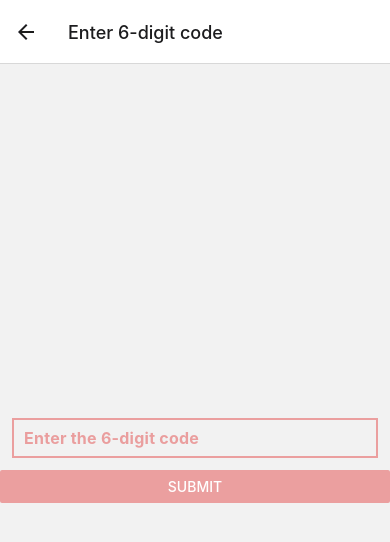
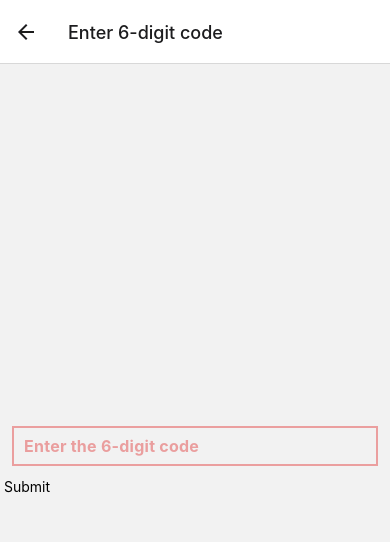
Before and after one commit to Craving-App/expo-mobile-mvp, a React Native app: screen /EnterEmailCode in a window 390 px wide. Shown: the top 542 px of the page. Built offline with nearby package versions, Linux system fonts and the light colour scheme.

Commit message:
create a reusable component for buttons

```diff
--- a/Screens/EnterEmail.js
+++ b/Screens/EnterEmail.js
@@ -1,8 +1,12 @@
 import React from "react";
-import { View, StyleSheet, TextInput, Button } from "react-native";
+import { View, StyleSheet, TextInput } from "react-native";
+import Button from "../components/Button";
 
 const EnterEmail = ({ navigation }) => {
     const [text, onChangeText] = React.useState(null);
+    const onPress = () => {
+        navigation.navigate("EnterEmailCode");
+    };
     return (
         <View style={styles.view}>
             <TextInput
@@ -12,11 +16,7 @@ const EnterEmail = ({ navigation }) => {
                 placeholder="Enter a valid email"
                 keyboardType="email-address"
             />
-            <Button
-                color="rgba(222,33,33,0.4)"
-                title="Submit"
-                onPress={() => navigation.navigate("EnterEmailCode")}
-            />
+            <Button text="Submit" onPress={onPress} />
         </View>
     );
 };
--- a/Screens/EnterEmailCode.js
+++ b/Screens/EnterEmailCode.js
@@ -1,8 +1,13 @@
 import React from "react";
-import { View, StyleSheet, TextInput, Alert, Button } from "react-native";
+import { View, StyleSheet, TextInput, Alert } from "react-native";
+import Button from "../components/Button";
 
 const EnterEmailCode = ({ navigation }) => {
     const [text, onChangeText] = React.useState(null);
+
+    const onPress = () => {
+        alert("pressed");
+    };
     return (
         <View style={styles.view}>
             <TextInput
@@ -12,11 +17,7 @@ const EnterEmailCode = ({ navigation }) => {
                 placeholder="Enter the 6-digit code"
                 keyboardType="numeric"
             />
-            <Button
-                color="rgba(222,33,33,0.4)"
-                title="Submit"
-                onPress={() => Alert.alert("Button pressed")}
-            />
+            <Button text="Submit" onPress={onPress} />
         </View>
     );
 };
--- /dev/null
+++ b/components/Button.js
@@ -0,0 +1,38 @@
+import React from "react";
+import {
+    Text,
+    View,
+    TouchableOpacity,
+    Dimensions,
+    StyleSheet,
+} from "react-native";
+
+const width = Dimensions.get("window").width;
+
+const Button = ({ text, onPress }) => {
+    return (
+        <TouchableOpacity onPress={onPress}>
+            <View styles={StyleSheet.btnContainerStyle}>
+                <Text styles={styles.btnTextStyle}> {text} </Text>
+            </View>
+        </TouchableOpacity>
+    );
+};
+
+const styles = StyleSheet.create({
+    btnContainerStyle: {
+        backgroundColor: "#3F51B5",
+        paddingVertical: 8,
+        width: width / 1.3,
+        borderRadius: 5,
+    },
+    btnTextStyle: {
+        color: "#ffffff",
+        fontSize: 16,
+        textTransform: "uppercase",
+        textAlign: "center",
+        fontFamily: "Quicksand-Medium",
+    },
+});
+
+export default Button;
```
